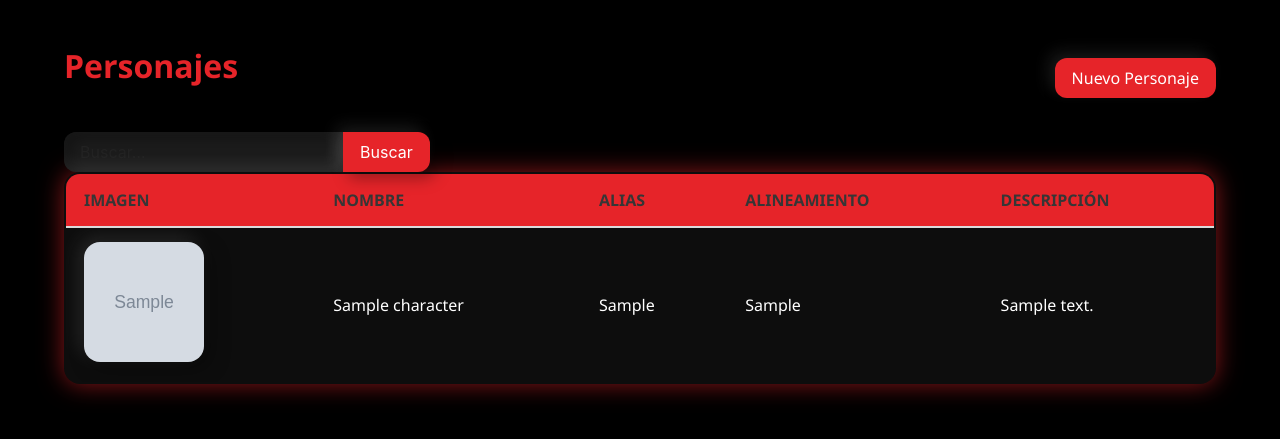
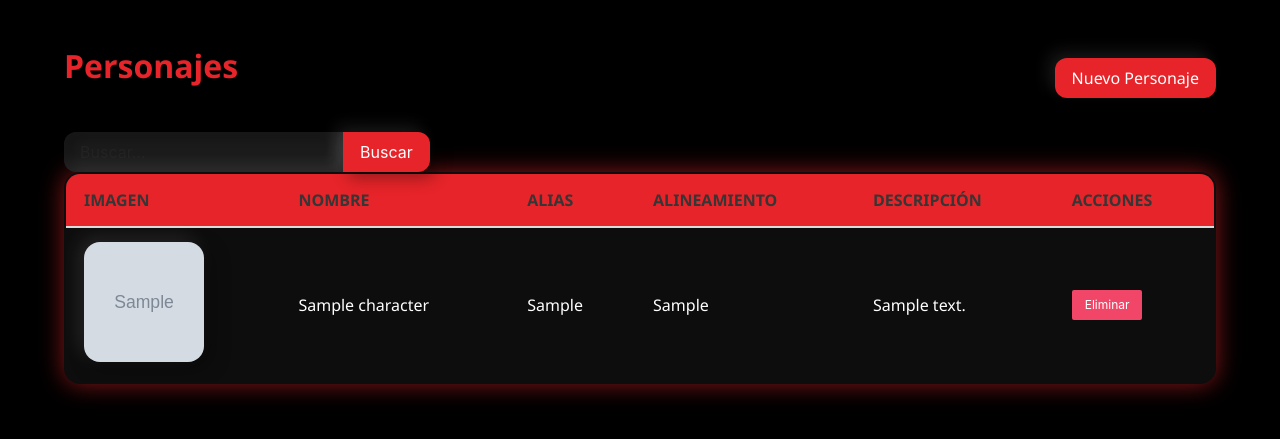
Before and after one commit to frutigeraerick/MarvelAPI, a FastAPI app: page /characters in a window 1280 px wide. Shown: the part 52-491 px from the top of the page. Run offline with FastAPI, Linux system fonts and the light colour scheme; tables that the repository leaves empty hold one stand-in row (values such as "Sample post"); grey boxes marked "Sample" are stand-in pictures.

Commit message:
Update characters_list.html

```diff
--- a/templates/characters_list.html
+++ b/templates/characters_list.html
@@ -24,6 +24,7 @@
     <th>Alias</th>
     <th>Alineamiento</th>
     <th>Descripción</th>
+    <th>Acciones</th> <!-- Nueva columna -->
 </tr>
 </thead>
 
@@ -44,6 +45,13 @@
     <td>{{ character.alias or '-' }}</td>
     <td>{{ character.alignment or '-' }}</td>
     <td>{{ character.description or '-' }}</td>
+
+    <td>
+        <!-- Formulario para eliminar -->
+        <form action="/characters/delete/{{ character.id }}" method="post" style="display:inline;">
+            <button class="button is-danger is-small" onclick="return confirm('¿Seguro que quieres eliminar este personaje?');">Eliminar</button>
+        </form>
+    </td>
 </tr>
 {% endfor %}
 </tbody>
```
